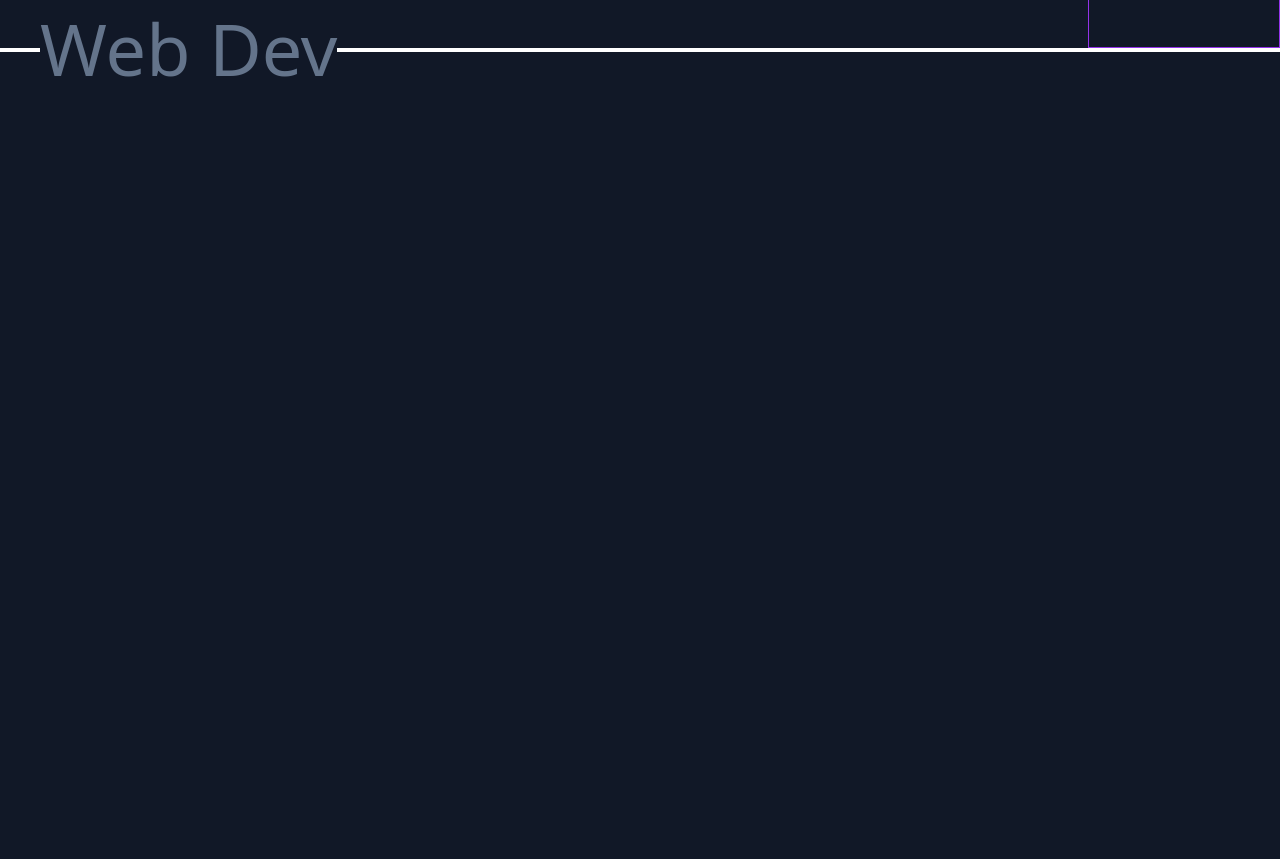
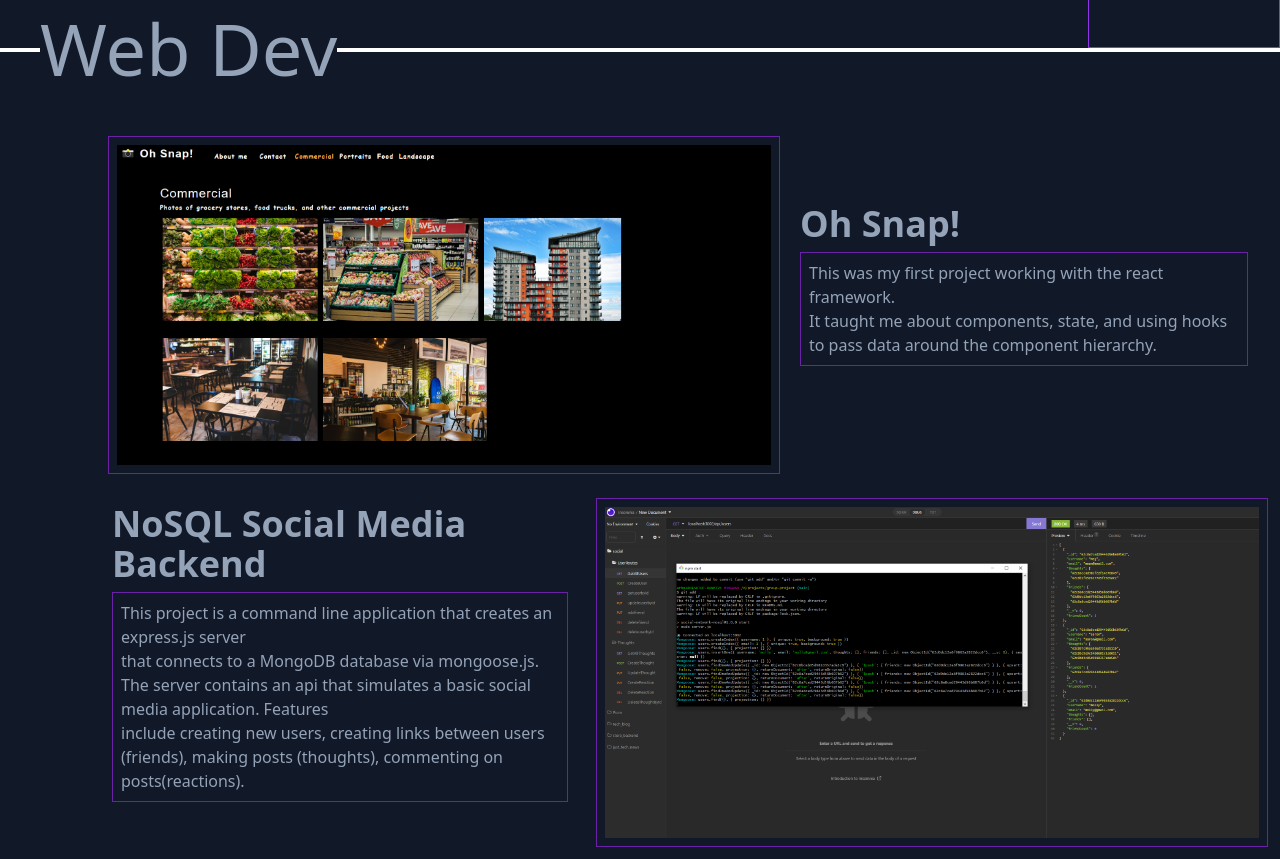
Before and after one commit to beimy/react-port, a React (Create React App) app: page / in a window 1280 px wide. Shown: the part 200-1059 px from the top of the page. Before the commit the page ends 800 px from the top, so only its background shows below. Built offline with nearby package versions, Linux system fonts and the light colour scheme.

Commit message:
added two large projects to portfolio section

```diff
--- a/src/components/About/index.js
+++ b/src/components/About/index.js
@@ -4,9 +4,9 @@ function About() {
     return(
         <section className='container flex'>
             <div >
-                <h3 className=' text-slate-400'>Hi There,</h3>
+                <h3>Hi There,</h3>
                 <div>
-                    <p className='border-purple-600 border p-2 text-slate-400'>I'm Aaron Rones. A <a href=''>Full Stack Web Developer</a> I really enjoy crafting experiences for people with the help of technology. I graduated from UCF with a degree in Game Design in 2020. <br/>
+                    <p className='border-purple-600 border p-2'>I'm Aaron Rones. A <a href=''>Full Stack Web Developer</a> I really enjoy crafting experiences for people with the help of technology. I graduated from UCF with a degree in Game Design in 2020. <br/>
                         Now I'm taking what I learned about digital content creation there and applying it to Web Development
                     </p>
                 </div>
--- a/src/components/Portfolio/index.js
+++ b/src/components/Portfolio/index.js
@@ -3,7 +3,33 @@ import React from "react";
 function Portfolio() {
     return (
         <section className=" static border-t-4 border-white">
-            <h2 className="text-slate-500 bg-gray-900 ml-10 text-7xl -top-10 relative inline-block">Web Dev</h2>
+            <h2 className="bg-gray-900 ml-10 text-7xl -top-10 relative inline-block">Web Dev</h2>
+
+            <div className="flex px-3 py-3">
+                <a href="https://github.com/beimy/photo-port">
+                    <img className="max-w-2xl p-2 ml-24 border-purple-800 border"
+                        src={require(`../../assets/ohsnap_screenshot.PNG`)}></img>
+                </a>
+                <div className="flex flex-wrap flex-col px-5 mb-10 self-center">
+                    <h3 className="text-4xl font-bold">Oh Snap!</h3>
+                    <p className=" block border border-purple-800 mt-2 p-2">This was my first project working with the react framework.<br/>
+                    It taught me about components, state, and using hooks to pass data around the component hierarchy.</p>
+                </div>
+
+            </div>
+
+            <div className="flex px-3 py-3">
+                <div className="flex flex-wrap flex-col px-5 mb-10 ml-20 self-center">
+                    <h3 className="text-4xl font-bold">NoSQL Social Media Backend</h3>
+                    <p className=" block border border-purple-800 mt-2 p-2">This project is a command line application that creates an express.js server<br/>
+                    that connects to a MongoDB database via mongoose.js. The server contains an api that simulates a basic social media application. Features <br/>
+                    include creating new users, creating links between users (friends), making posts (thoughts), commenting on posts(reactions).</p>
+                </div>
+                <a href="https://github.com/beimy/social-network-nosql">
+                    <img className="max-w-2xl p-2 ml-2 border-purple-800 border"
+                        src={require(`../../assets/nosqlbackend_screenshot.PNG`)}></img>
+                </a>
+            </div>
 
         </section>
     )
--- a/src/index.css
+++ b/src/index.css
@@ -4,6 +4,11 @@
 
 @layer base {
     html, body {
-        @apply bg-gray-900
+        @apply bg-gray-900 text-slate-400
+
     }
 }
+
+/* @layer components {
+
+} */
```
Also changed, not shown: src/assets/nosqlbackend_screenshot.PNG (added), src/assets/ohsnap_screenshot.PNG (added).
